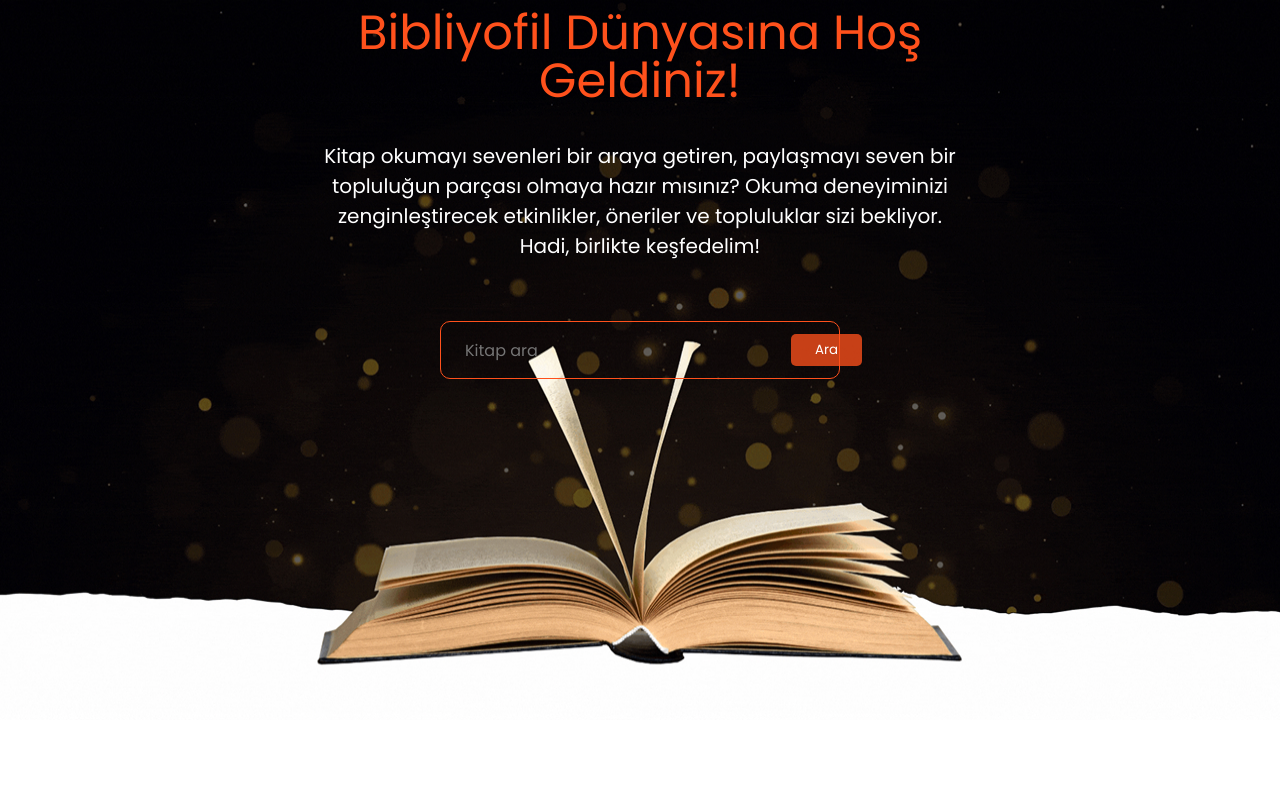
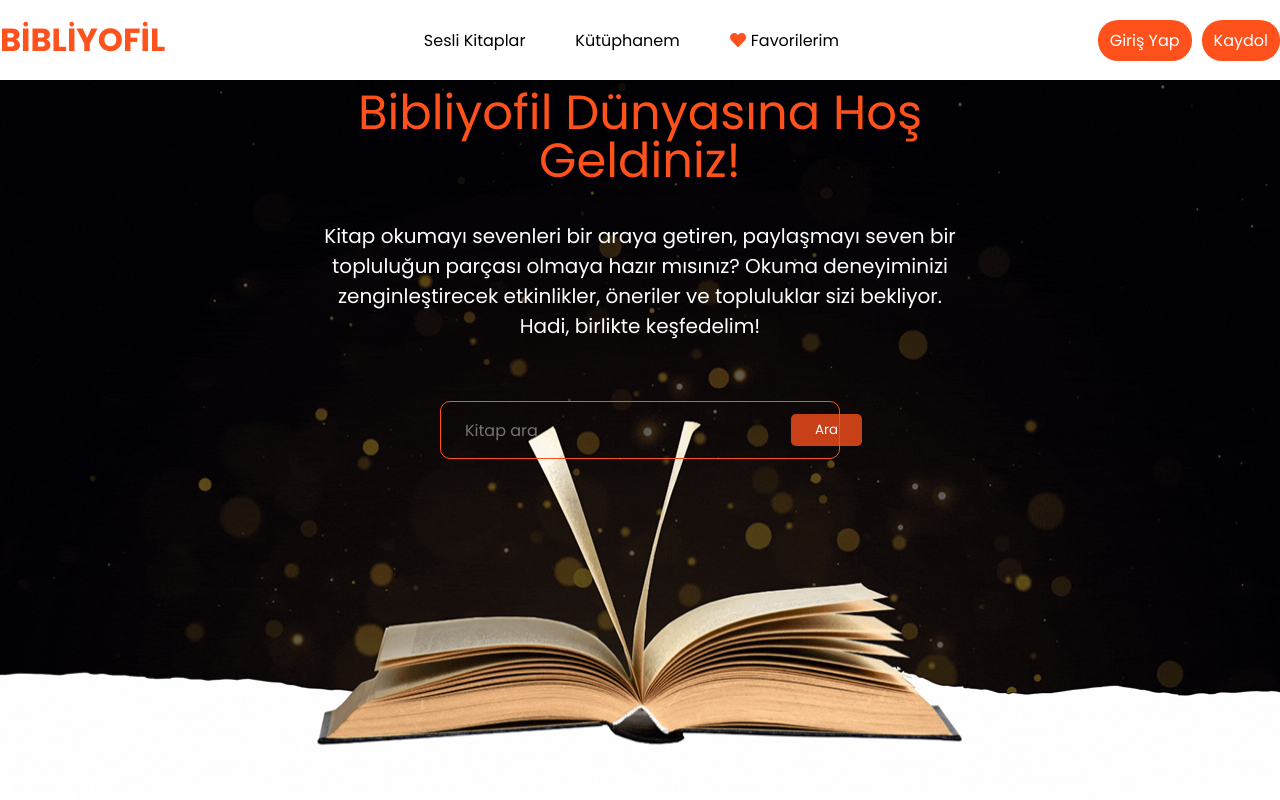
Before and after one commit to semaozkan/book-communities-client, a React (Vite) app: page / in a window 1280 px wide. Shown: the top 800 px of the page. Built offline with nearby package versions, Linux system fonts and the light colour scheme.

Commit message:
feat(app): add new book-donation route

```diff
--- a/src/App.jsx
+++ b/src/App.jsx
@@ -8,11 +8,13 @@ import Audiobooks from "./pages/audiobooks/Audiobooks";
 import Communities from "./pages/communities/Communities";
 import BookDetail from "./pages/bookDetail/BookDetail";
 import SingleCommunity from "./pages/singleCommunity/SingleCommunity";
+import BookDonation from "./pages/bookDonation/BookDonation";
 
 function App() {
   return (
     <>
       <BrowserRouter>
+        <Navbar />
         <Routes>
           <Route path="/" element={<Home />} />
           <Route path="/login" element={<Login />} />
@@ -21,6 +23,7 @@ function App() {
           <Route path="/communities" element={<Communities />} />
           <Route path="/book/:id" element={<BookDetail />} />
           <Route path="/community" element={<SingleCommunity />} />
+          <Route path="/bookDonation" element={<BookDonation />} />
         </Routes>
       </BrowserRouter>
     </>
```
